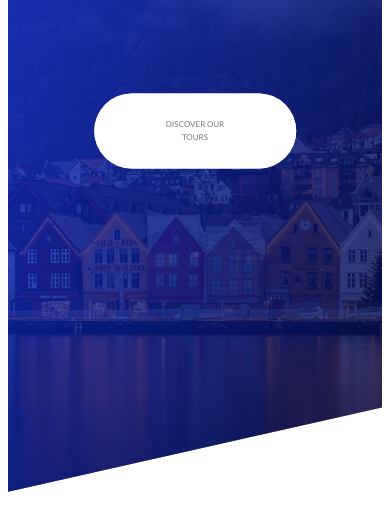
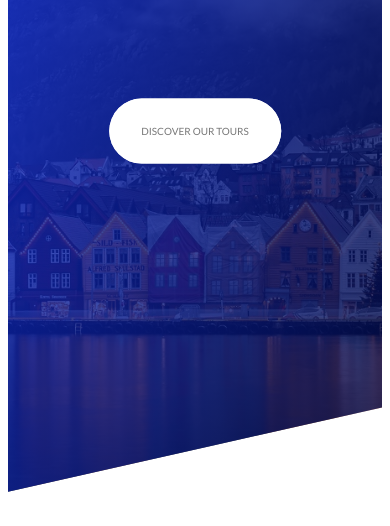
Before and after one commit to BradFabian/travelsite, a website: page index.html in a window 390 px wide. Shown: the part 318-844 px from the top of the page. Drawn offline with Linux system fonts and the light colour scheme.

Commit message:
button text more responsive

```diff
--- a/sass/main.scss
+++ b/sass/main.scss
@@ -132,7 +132,8 @@ body {
     font-size: 1rem;
 
     @include respond(phone) {
-      font-size: 0.5rem;
+      font-size: 10px;
+      padding: 1.5rem 2rem;
     }
   }
 
@@ -192,9 +193,11 @@ body {
     transition: all 0.2s;
     @include respond(tab-port) {
       font-size: 1rem;
+      padding: 1px;
     }
     @include respond(phone) {
       font-size: 0.8rem;
+      padding: 1px;
     }
   }
 
```
Also changed, not shown: css/style.css.
